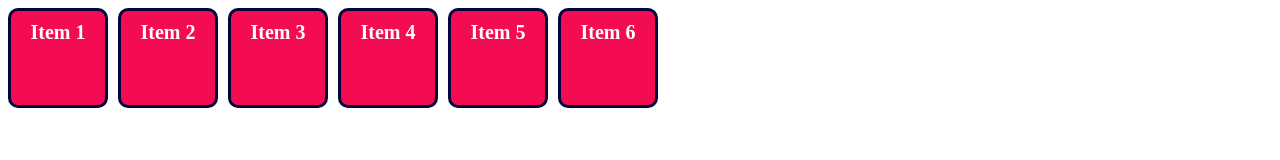
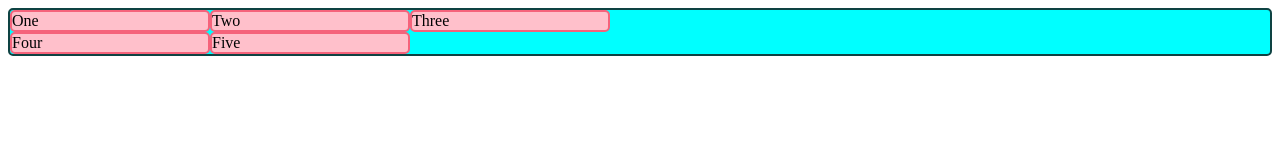
Before and after one commit to palakydv16-ux/git_demo, a plain HTML site: page grid.html in a window 1280 px wide. Drawn offline with Linux system fonts and the light colour scheme.

Commit message:
grid basic done

```diff
--- a/grid.html
+++ b/grid.html
@@ -1,39 +1,40 @@
 <!DOCTYPE html>
-<html lang="en">
+<html lang="em">
     <head>
-    <meta charset="UTF-8">
-    <meta name="viewport" content="width=device-width, initial-scale=1.0">
-    <title>GRID</title>
+          <meta name="viewport" content="width=device-width,initial-scale=1.0">
+          <title>Experiment 9</title>
+    </head>
     <style>
-        .container{
-    display:grid;
-    grid-template-columns:repeat(10,100px);
-    grid-template-rows:repeat(8,100px);
-    grid-gap:10px;
+           .wrapper{
+               display: grid;
+               grid-template-columns: 200px 200px 200px;/*don't use commas to differentiate*/
+           }
 
+           *{
+            box-sizing: border-box;
            }
-.item{
-    background-color:rgb(243, 12, 81);
-    color:#fff;
-    padding:10px;
-    text-align:center;
-     border:3px solid rgb(1, 5, 61);
-     box-shadow:rgb(20, 20, 78);
-    border-radius: 10%;
-    font-weight:bolder;
-    font-size:20px;
 
+           .wrapper{
+            border: 2px solid rgb(14, 67, 67);
+            border-radius: 5px;
+            background-color: aqua;
+           }
+
+           .wrapper > div{
+            border: 2px solid rgb(245, 99, 123);
+            border-radius: 5px;
+            background-color:pink;
+            color: rgb(0, 2, 3);
            }
     </style>
-</head>
+
     <body>
-    <div class="container">
-    <div class="item">Item 1</div>
-    <div class="item">Item 2</div>
-    <div class="item">Item 3</div>
-    <div class="item">Item 4</div>
-    <div class="item">Item 5</div>
-    <div class="item">Item 6</div>
+        <div class="wrapper">
+            <div>One</div>
+            <div>Two</div>
+            <div>Three</div>
+            <div>Four</div>
+            <div>Five</div>
         </div>
     </body>
 </html>
```
Lines whose indentation alone changed are shown as unchanged.
